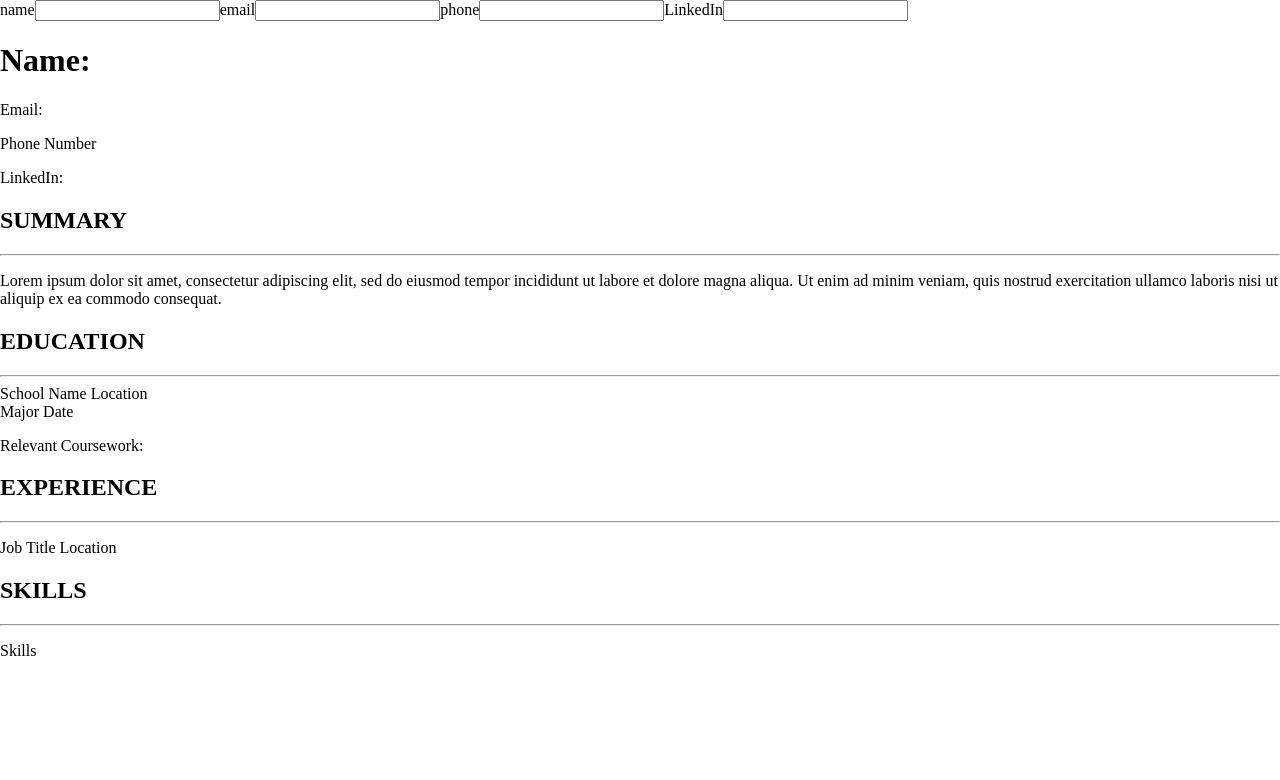
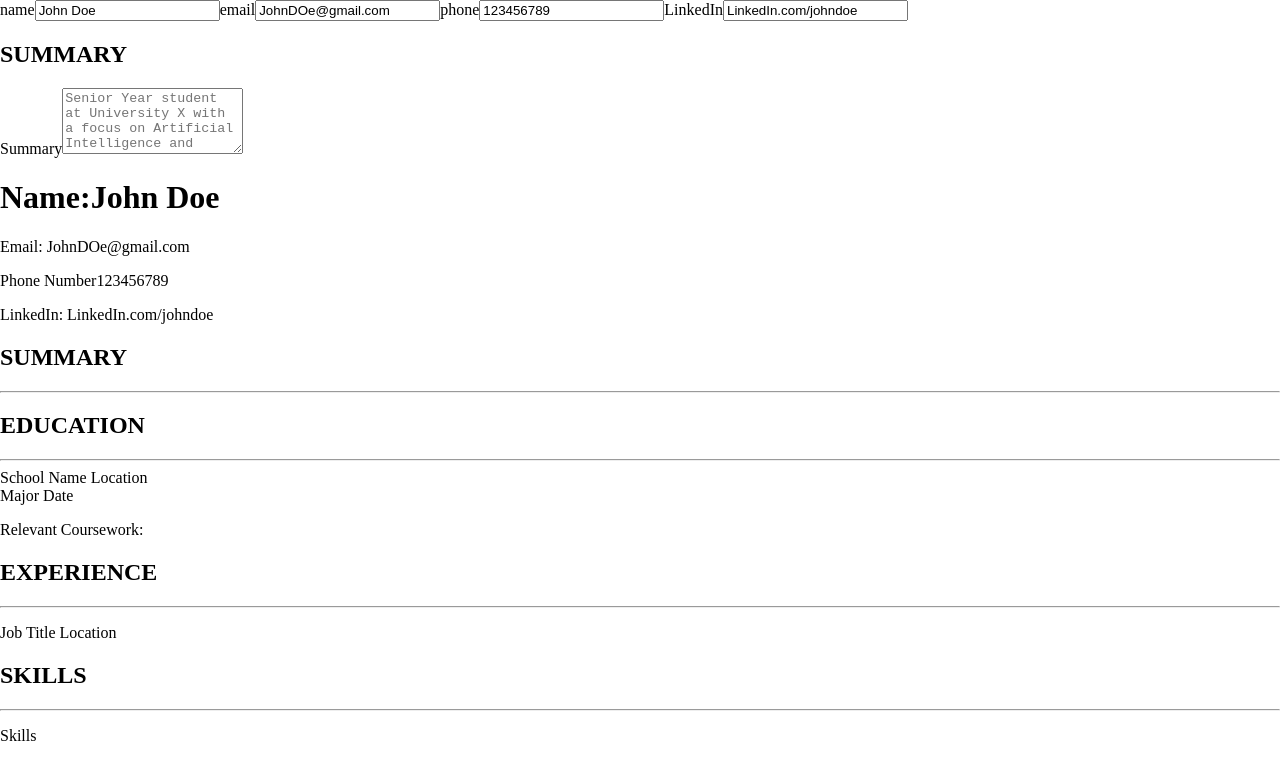
Before and after one commit to samiam120/Resume-Generator, a React (Vite) app: page / in a window 1280 px wide. Shown: the top 780 px of the page. Built offline with nearby package versions, Linux system fonts and the light colour scheme.

Commit message:
Added summary component to app

```diff
--- a/src/App.jsx
+++ b/src/App.jsx
@@ -1,30 +1,40 @@
-import { GeneralInfo } from "./GeneralInfo";
-import { Summary } from "./Summary";
-import { Education } from "./Education";
-import { Experience } from "./Experience";
-import {Skills} from "./Skills";
-import {GeneralInformationForm } from "./FormContainer";
+import {GeneralInformationForm} from "./components/FormContainer.jsx";
+import {GeneralInfo} from "./components/GeneralInfo.jsx";
+import {Summary} from "./components/Summary.jsx";
+import {Education} from "./components/Education.jsx";
+import {Experience} from "./components/Experience.jsx";
+import {Skills} from "./components/Skills.jsx";
+import {SummaryForm} from "./components/FormContainer.jsx";
 import "./styles.css";
-import {useState} from "react";
+import { useState } from "react";
 
 function App() {
   const [generalInfo, setGeneralInfo] = useState({
-    name:"",
-    phone:"",
-    email:"",
-    linkedIn:""
-  })
+    name: "John Doe",
+    phone: "123456789",
+    email: "JohnDOe@gmail.com",
+    linkedIn: "LinkedIn.com/johndoe",
+  });
+
+  const[summary, updateSummary] = useState("");
+
   return (
-    <>
-    <GeneralInformationForm generalInfo={generalInfo} setGeneralInfo={setGeneralInfo}/>
-    <div className="resume-container">
-      <GeneralInfo generalInfo={generalInfo}/>
-      <Summary/>
-      <Education/>
-      <Experience/>
-      <Skills/>
+    <div className="container">
+      <div className="form-container">
+        <GeneralInformationForm
+          generalInfo={generalInfo}
+          setGeneralInfo={setGeneralInfo}
+        />
+        <SummaryForm summary={summary} updateSummary={updateSummary}/>
+      </div>
+      <div className="resume-container">
+        <GeneralInfo generalInfo={generalInfo} />
+        <Summary summary={summary}/>
+        <Education />
+        <Experience />
+        <Skills />
+      </div>
     </div>
-    </>
   );
 }
 
--- /dev/null
+++ b/src/components/Education.jsx
@@ -0,0 +1,17 @@
+export function Education(props){
+    return(
+        <div className="education">
+            <h2>EDUCATION</h2>
+            <hr />
+            <div className="school-info">
+                <span className="school-name">{props.schoolName ? props.schoolName : "School Name "}</span>
+                <span className="location">Location</span>
+            </div>
+            <div className="major">
+                <span>{"Major "}</span>
+                <span>Date</span>
+                <p className="relevant-coursework">Relevant Coursework:</p>
+            </div>
+        </div>
+    )
+}
--- /dev/null
+++ b/src/components/Experience.jsx
@@ -0,0 +1,13 @@
+export function Experience(props) {
+  return (
+    <div className="experience">
+      <h2>EXPERIENCE</h2>
+      <hr />
+      <div className="job-info">
+        <p>
+          {props.jobTitle ? props.jobTitle : "Job Title"} <span>Location</span>
+        </p>
+      </div>
+    </div>
+  );
+}
--- /dev/null
+++ b/src/components/FormContainer.jsx
@@ -0,0 +1,71 @@
+export function FormContainer() {
+  return <div className="form-container"></div>;
+}
+
+export function GeneralInformationForm({ generalInfo, setGeneralInfo }) {
+  const handleChange = (e) => {
+    const { name, value } = e.target;
+    setGeneralInfo((prevState) => ({
+      ...prevState,
+      [name]: value,
+    }));
+  };
+  return (
+    <div className="general-info-form">
+      <label htmlFor="form-name">name</label>
+      <input
+        type="text"
+        id="form-name"
+        name="name"
+        value={generalInfo.name}
+        onChange={handleChange}
+      />
+      <label htmlFor="form-email">email</label>
+      <input
+        type="email"
+        name="email"
+        id="form-email"
+        value={generalInfo.email}
+        onChange={handleChange}
+      />
+      <label htmlFor="form-phone">phone</label>
+      <input
+        type="tel"
+        id="form-phone"
+        name="phone"
+        value={generalInfo.phone}
+        onChange={handleChange}
+      />
+      <label htmlFor="form-linkedIn">LinkedIn</label>
+      <input
+        type="text"
+        id="form-linkedIn"
+        name="linkedIn"
+        value={generalInfo.linkedIn}
+        onChange={handleChange}
+      />
+    </div>
+  );
+}
+
+export function SummaryForm({ summary, updateSummary }) {
+  const changeSummary = (e) => {
+    const summary = e.target;
+    updateSummary(summary.value);
+  };
+  return (
+    <div className="summary-form">
+      <h2>SUMMARY</h2>
+      <label htmlFor="textarea">Summary</label>
+      <textarea
+        id="textarea"
+        value={summary}
+        onChange={changeSummary}
+        rows="4"
+        colums="10"
+        maxlength="200"
+        placeholder="Senior Year student at University X with a focus on Artificial Intelligence and Machine Learning (ML). Interned at X companies and worked on full stack development and ML engineering roles."
+      />
+    </div>
+  );
+}
--- /dev/null
+++ b/src/components/GeneralInfo.jsx
@@ -0,0 +1,14 @@
+export function GeneralInfo({generalInfo}) {
+  return (
+    <>
+      <div className="general-info">
+        <h1>Name:{generalInfo.name}</h1>
+        <div className="contact-info">
+          <p>Email: {generalInfo.email}</p>
+          <p>Phone Number{generalInfo.phone}</p>
+          <p>LinkedIn: {generalInfo.linkedIn}</p>
+        </div>
+      </div>
+    </>
+  );
+}
--- /dev/null
+++ b/src/components/Skills.jsx
@@ -0,0 +1,9 @@
+export function Skills(props){
+    return(
+        <div className="skills">
+            <h2>SKILLS</h2>
+            <hr />
+            <p>{!props.skills ? "Skills" : props.skills}</p>
+        </div>
+    )
+}
--- /dev/null
+++ b/src/components/Summary.jsx
@@ -0,0 +1,9 @@
+export function Summary({summary}) {
+  return (
+    <div className="summary">
+      <h2>SUMMARY</h2>
+      <p>{summary}</p>
+      <hr />
+    </div>
+  );
+}
```
